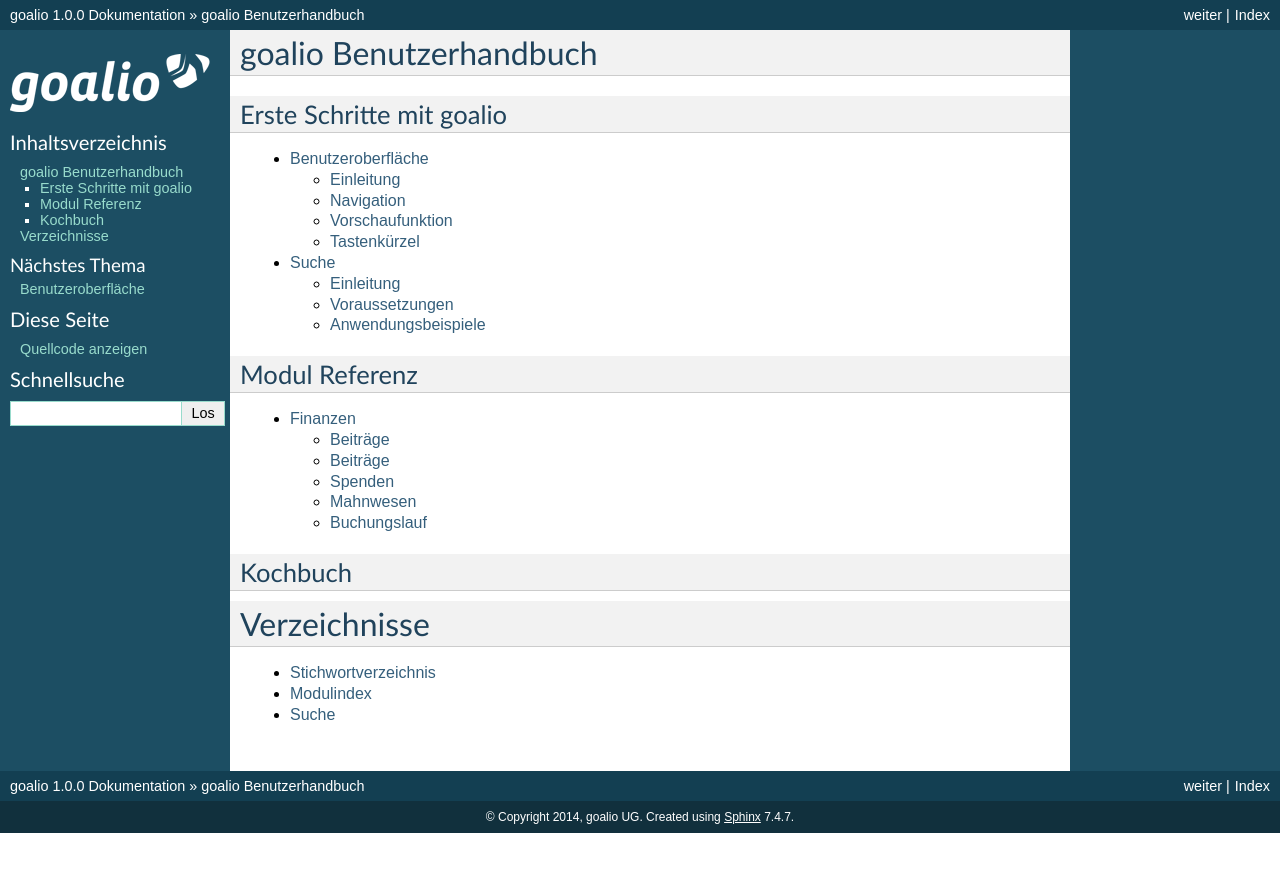
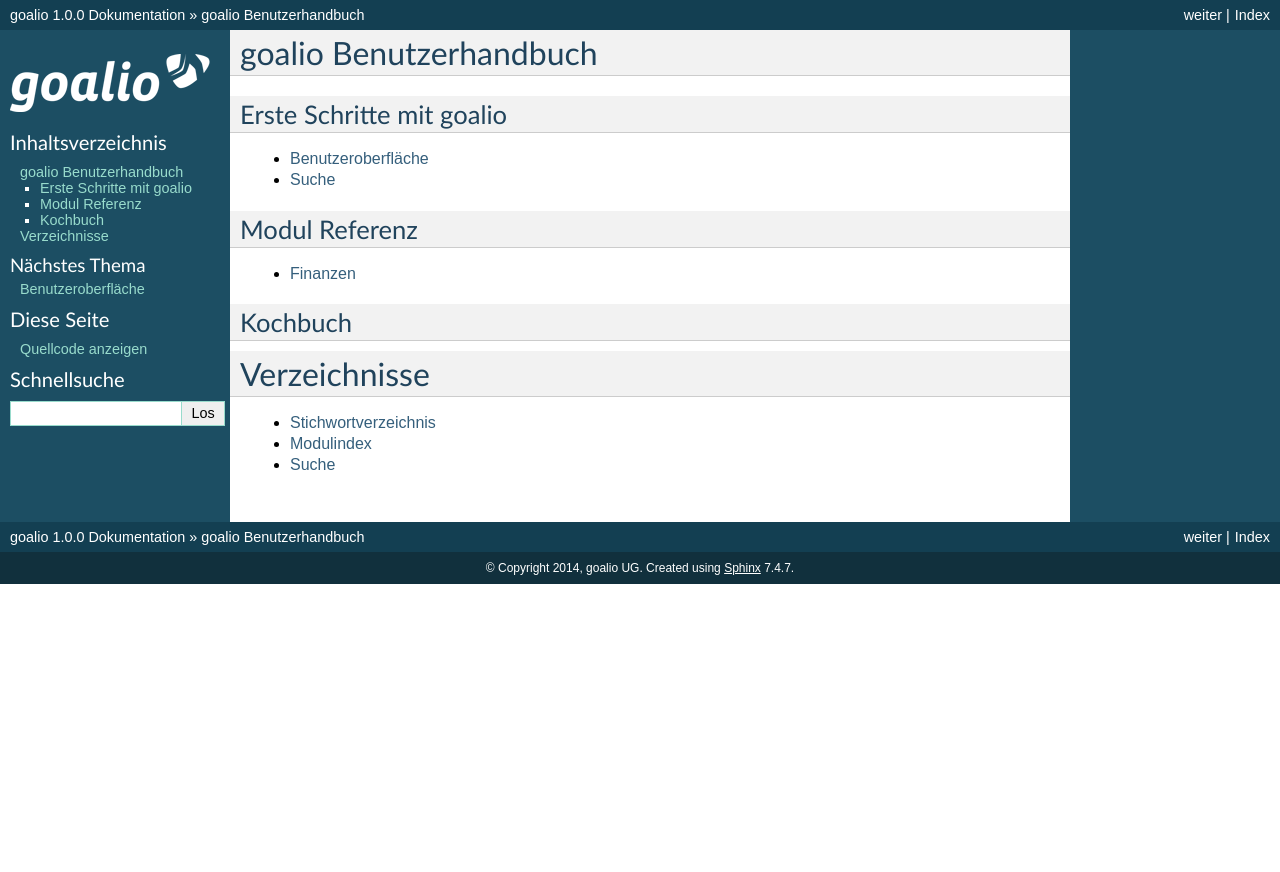
Before and after one commit to goalio/docs, a Sphinx documentation site: the page built from docs/index.rst, in a window 1280 px wide. Shown: the top 872 px of the page. Built offline with Sphinx 7.4.7, drawn with Linux system fonts in a browser that asks for light colours; formulas are drawn with MathJax 3.

Commit message:
added examples for cookbook

```diff
--- a/docs/index.rst
+++ b/docs/index.rst
@@ -12,7 +12,7 @@
 Erste Schritte mit goalio
 -------------------------
 .. toctree::
-   :maxdepth: 2
+   :maxdepth: 1
 
    erste-schritte/benutzeroberflaeche
    erste-schritte/suche
--- /dev/null
+++ b/docs/kochbuch/buchungslauf.rst
@@ -0,0 +1,4 @@
+Beitragseinzug von Mitglieder
+=============================
+
+Lorem ipsum
--- /dev/null
+++ b/docs/kochbuch/zahlungseingang.rst
@@ -0,0 +1,4 @@
+Eingegangene Zahlung verbuchen
+==============================
+
+Lorem ipsum
--- a/docs/module/finanzen.intro.rst
+++ b/docs/module/finanzen.intro.rst
@@ -9,6 +9,7 @@
 
 
 .. toctree::
+   :hidden:
 
    finanzen.beitraege
    finanzen.konten
--- a/docs/module/finanzen.konten.rst
+++ b/docs/module/finanzen.konten.rst
@@ -1,4 +1,4 @@
-Beiträge
-========
+Konten
+======
 
 Lorem ipsum
```
Also changed, not shown: docs/kochbuch/intro.rst (added, +12 -0 lines).
